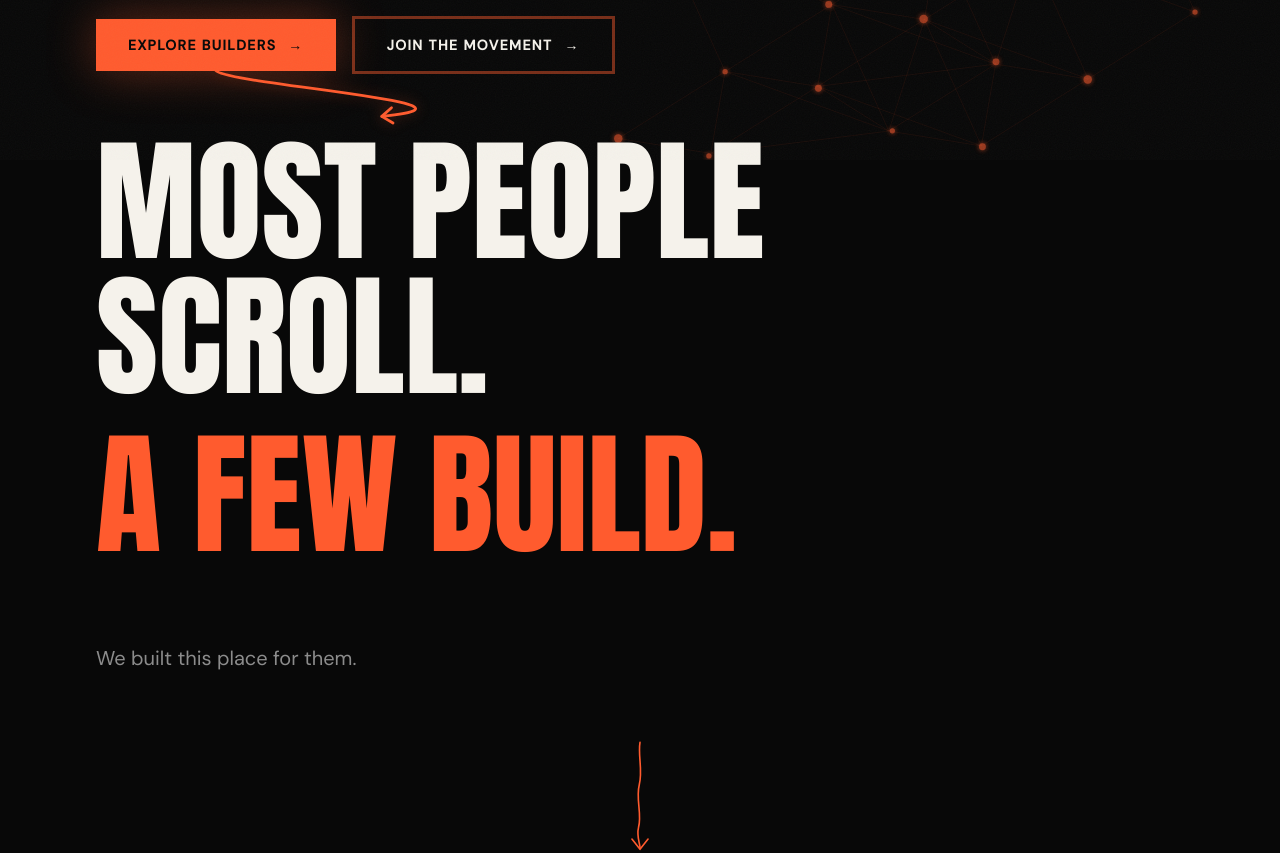
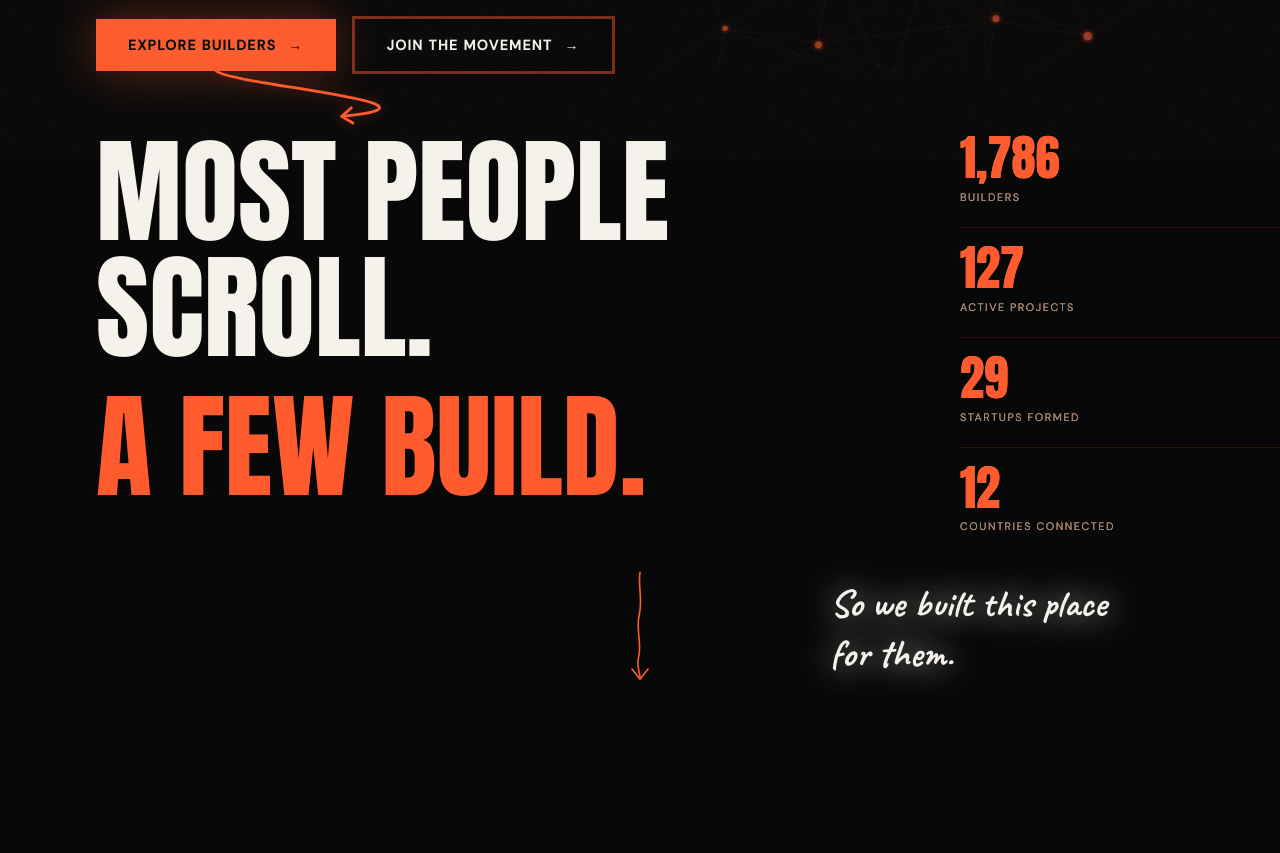
Before and after one commit to harshchaudhary0124-eng/TheGenzWay, a Next.js app in the folder frontend/: page / in a window 1280 px wide. Shown: the part 640-1493 px from the top of the page. Built offline with nearby package versions, Linux system fonts and the light colour scheme.

Commit message:
edited manifesto section

```diff
--- a/frontend/components/BuilderConstellation.tsx
+++ b/frontend/components/BuilderConstellation.tsx
@@ -17,8 +17,8 @@ const ACTIVITIES = [
   "A builder just got their first paying customer.",
   "A team just formed around an idea.",
   "The first user just signed up.",
-  "You haven't met your future co-founder yet.",
-  "You are not building alone.",
+  "Shreya just got her first 100 users.",
+  "A team of two just shipped their first product.",
 ];
 
 interface NodeData {
@@ -67,7 +67,7 @@ const ALL_EDGES: EdgeData[] = (() => {
   return edges;
 })();
 
-export default function BuilderConstellation() {
+export default function BuilderConstellation({ height }: { height?: number | null }) {
   const [count, setCount] = useState(38);
   const [active, setActive] = useState<ActiveEvent | null>(null);
   const countRef = useRef(38);
@@ -127,7 +127,7 @@ export default function BuilderConstellation() {
       animate={{ opacity: 1 }}
       transition={{ duration: 0.6, delay: 0.4 }}
       className="hidden md:block absolute right-0 pointer-events-none overflow-hidden"
-      style={{ width: "55%", zIndex: 1, top: "80px", height: "calc(100% - 80px)" }}
+      style={{ width: "55%", zIndex: 1, top: "80px", height: height != null ? height : "calc(100% - 80px)" }}
     >
       <svg
         viewBox={`0 0 ${VW} ${VH}`}
--- /dev/null
+++ b/frontend/components/BuilderStats.tsx
@@ -0,0 +1,173 @@
+"use client";
+
+import { useState, useEffect, useRef, useCallback } from "react";
+import { motion } from "motion/react";
+import { C, DISPLAY, SANS } from "@/lib/constants";
+
+const STATS = [
+  { id: 0, label: "BUILDERS", initial: 1786 },
+  { id: 1, label: "ACTIVE PROJECTS", initial: 127 },
+  { id: 2, label: "STARTUPS FORMED", initial: 29 },
+  { id: 3, label: "COUNTRIES CONNECTED", initial: 12 },
+] as const;
+
+function StatRow({
+  value,
+  label,
+  isGlowing,
+  reducedMotion,
+}: {
+  value: number;
+  label: string;
+  isGlowing: boolean;
+  reducedMotion: boolean;
+}) {
+  const [displayed, setDisplayed] = useState(value);
+  const fromRef = useRef(value);
+  const rafRef = useRef<number | null>(null);
+
+  useEffect(() => {
+    const from = fromRef.current;
+    if (from === value) return;
+
+    if (reducedMotion) {
+      setDisplayed(value);
+      fromRef.current = value;
+      return;
+    }
+
+    if (rafRef.current) cancelAnimationFrame(rafRef.current);
+    let start: number | null = null;
+    const duration = 700;
+
+    const step = (ts: number) => {
+      if (!start) start = ts;
+      const t = Math.min((ts - start) / duration, 1);
+      const eased = 1 - (1 - t) ** 3;
+      setDisplayed(Math.round(from + (value - from) * eased));
+      if (t < 1) {
+        rafRef.current = requestAnimationFrame(step);
+      } else {
+        fromRef.current = value;
+      }
+    };
+
+    rafRef.current = requestAnimationFrame(step);
+    return () => {
+      if (rafRef.current) cancelAnimationFrame(rafRef.current);
+    };
+  }, [value, reducedMotion]);
+
+  return (
+    <motion.div
+      animate={
+        isGlowing && !reducedMotion
+          ? { textShadow: `0 0 22px ${C.glow}` }
+          : { textShadow: "0 0 0px #FF8A3D" }
+      }
+      transition={{ duration: 0.4, ease: "easeOut" }}
+    >
+      <p
+        aria-live="polite"
+        aria-atomic="true"
+        style={{
+          ...DISPLAY,
+          fontSize: "clamp(2rem, 3.8vw, 3.2rem)",
+          color: C.orange,
+          lineHeight: 1,
+        }}
+      >
+        {displayed.toLocaleString()}
+      </p>
+      <p
+        style={{
+          ...SANS,
+          fontSize: "0.68rem",
+          letterSpacing: "0.14em",
+          color: C.muted,
+          marginTop: "0.35rem",
+        }}
+      >
+        {label}
+      </p>
+    </motion.div>
+  );
+}
+
+export default function BuilderStats() {
+  const [values, setValues] = useState<number[]>(() => STATS.map((s) => s.initial));
+  const [glowing, setGlowing] = useState<number | null>(null);
+  const [reducedMotion, setReducedMotion] = useState(false);
+  const containerRef = useRef<HTMLDivElement>(null);
+  const inViewRef = useRef(false);
+  const timerRef = useRef<ReturnType<typeof setTimeout> | null>(null);
+  const glowTimerRef = useRef<ReturnType<typeof setTimeout> | null>(null);
+
+  useEffect(() => {
+    const mq = window.matchMedia("(prefers-reduced-motion: reduce)");
+    setReducedMotion(mq.matches);
+    const handler = (e: MediaQueryListEvent) => setReducedMotion(e.matches);
+    mq.addEventListener("change", handler);
+    return () => mq.removeEventListener("change", handler);
+  }, []);
+
+  const scheduleNext = useCallback(() => {
+    if (timerRef.current) clearTimeout(timerRef.current);
+    const delay = 8000 + Math.random() * 12000;
+    timerRef.current = setTimeout(() => {
+      if (inViewRef.current) {
+        const idx = Math.floor(Math.random() * STATS.length);
+        const delta = Math.floor(Math.random() * 3) + 1;
+        setValues((prev) => prev.map((v, i) => (i === idx ? v + delta : v)));
+        setGlowing(idx);
+        if (glowTimerRef.current) clearTimeout(glowTimerRef.current);
+        glowTimerRef.current = setTimeout(() => setGlowing(null), 1200);
+      }
+      scheduleNext();
+    }, delay);
+  }, []);
+
+  useEffect(() => {
+    const el = containerRef.current;
+    const observer = new IntersectionObserver(
+      ([entry]) => {
+        inViewRef.current = entry.isIntersecting;
+      },
+      { threshold: 0.1 }
+    );
+    if (el) observer.observe(el);
+    scheduleNext();
+    return () => {
+      if (timerRef.current) clearTimeout(timerRef.current);
+      if (glowTimerRef.current) clearTimeout(glowTimerRef.current);
+      if (el) observer.unobserve(el);
+    };
+  }, [scheduleNext]);
+
+  return (
+    <div
+      ref={containerRef}
+      style={{ display: "flex", flexDirection: "column", gap: "1.4rem" }}
+    >
+      {STATS.map((stat, i) => (
+        <div key={stat.id}>
+          {i > 0 && (
+            <div
+              style={{
+                height: "1px",
+                background: `${C.orange}28`,
+                marginBottom: "1rem",
+              }}
+            />
+          )}
+          <StatRow
+            value={values[i]}
+            label={stat.label}
+            isGlowing={glowing === i}
+            reducedMotion={reducedMotion}
+          />
+        </div>
+      ))}
+    </div>
+  );
+}
--- a/frontend/components/Hero.tsx
+++ b/frontend/components/Hero.tsx
@@ -8,8 +8,10 @@ import BuilderConstellation from "@/components/BuilderConstellation";
 export default function Hero() {
   const [ready, setReady] = useState(false);
   const [arrowPath, setArrowPath] = useState<{ d: string; head: string } | null>(null);
+  const [constellationHeight, setConstellationHeight] = useState<number | null>(null);
   const sectionRef = useRef<HTMLElement>(null);
   const ctaRef = useRef<HTMLAnchorElement>(null);
+  const ctaRowRef = useRef<HTMLDivElement>(null);
 
   useEffect(() => {
     const t = setTimeout(() => setReady(true), 80);
@@ -85,13 +87,34 @@ export default function Hero() {
     };
   }, [ready]);
 
+  // Clamp constellation height to the bottom of the CTA button row
+  useEffect(() => {
+    if (!ready) return;
+    function calcConstellHeight() {
+      const section = sectionRef.current;
+      const row = ctaRowRef.current;
+      if (!section || !row) return;
+      const sr = section.getBoundingClientRect();
+      const rr = row.getBoundingClientRect();
+      // constellation top is 80px below section top; end at button row bottom
+      const h = rr.bottom - sr.top - 80;
+      if (h > 0) setConstellationHeight(h);
+    }
+    const t = setTimeout(calcConstellHeight, 1800);
+    window.addEventListener("resize", calcConstellHeight);
+    return () => {
+      clearTimeout(t);
+      window.removeEventListener("resize", calcConstellHeight);
+    };
+  }, [ready]);
+
   return (
     <section
       ref={sectionRef}
       className="relative min-h-screen flex flex-col justify-center items-start"
       style={{ zIndex: 0 }}
     >
-      <BuilderConstellation />
+      <BuilderConstellation height={constellationHeight} />
       <div
         className="relative z-10 w-full px-6 md:px-16 lg:px-24"
         style={{ marginTop: "-6vh" }}
@@ -153,6 +176,7 @@ export default function Hero() {
           </motion.div>
 
           <motion.div
+            ref={ctaRowRef}
             initial={{ opacity: 0, y: 16 }}
             animate={ready ? { opacity: 1, y: 0 } : {}}
             transition={{ duration: 0.65, delay: 1.1 }}
--- a/frontend/components/Manifesto.tsx
+++ b/frontend/components/Manifesto.tsx
@@ -3,7 +3,8 @@
 import { motion } from "motion/react";
 import { useReveal } from "@/hooks/useReveal";
 import DrawArrow from "@/components/ui/DrawArrow";
-import { C, DISPLAY, SANS } from "@/lib/constants";
+import BuilderStats from "@/components/BuilderStats";
+import { C, DISPLAY, SCRIPT } from "@/lib/constants";
 
 export default function Manifesto() {
   const { ref, inView } = useReveal({ amount: 0.25 });
@@ -14,14 +15,15 @@ export default function Manifesto() {
       className="min-h-screen flex flex-col justify-start relative overflow-hidden"
       style={{ marginTop: "-3vw", paddingTop: "1vw" }}
     >
-      <div className="px-6 md:px-16 lg:px-24 max-w-screen-xl mx-auto w-full">
+      {/* relative so the absolutely-positioned stats panel has an anchor */}
+      <div className="px-6 md:px-16 lg:px-24 max-w-screen-xl mx-auto w-full relative">
         <div>
           <p
             id="most-people-heading"
             className="leading-none uppercase"
             style={{
               ...DISPLAY,
-              fontSize: "clamp(2.8rem, 10.5vw, 11.5rem)",
+              fontSize: "clamp(2.8rem, 9vw, 10rem)",
               color: C.cream,
             }}
           >
@@ -31,7 +33,7 @@ export default function Manifesto() {
             className="leading-none uppercase"
             style={{
               ...DISPLAY,
-              fontSize: "clamp(2.8rem, 10.5vw, 11.5rem)",
+              fontSize: "clamp(2.8rem, 9vw, 10rem)",
               color: C.cream,
             }}
           >
@@ -49,7 +51,7 @@ export default function Manifesto() {
             className="leading-none uppercase"
             style={{
               ...DISPLAY,
-              fontSize: "clamp(2.8rem, 10.5vw, 11.5rem)",
+              fontSize: "clamp(2.8rem, 9vw, 10rem)",
               color: C.orange,
             }}
           >
@@ -57,15 +59,38 @@ export default function Manifesto() {
           </p>
         </motion.div>
 
-        <motion.p
-          initial={{ opacity: 0, y: 24 }}
-          animate={inView ? { opacity: 1, y: 0 } : {}}
-          transition={{ duration: 0.8, delay: 1.3 }}
-          className="mt-14 md:mt-20 text-base md:text-xl max-w-xs"
-          style={{ color: C.muted, ...SANS, lineHeight: 1.6 }}
+        {/*
+          Desktop (lg+): absolute, right-aligned, vertically centered in the text block.
+          Mobile/tablet: normal flow, spaced below the text.
+        */}
+        <motion.div
+          initial={{ opacity: 0 }}
+          animate={inView ? { opacity: 1 } : {}}
+          transition={{ duration: 0.9, delay: 1.6 }}
+          className="
+            mt-16
+            lg:mt-0
+            lg:absolute lg:top-0
+            lg:right-0
+            lg:w-72 xl:w-80
+          "
         >
-          We built this place for them.
-        </motion.p>
+          <BuilderStats />
+          <p
+            className="lg:-translate-x-[130px]"
+            style={{
+              ...SCRIPT,
+              fontSize: "clamp(1.9rem, 3vw, 2.6rem)",
+              fontWeight: 700,
+              color: C.cream,
+              lineHeight: 1.3,
+              marginTop: "2.75rem",
+              textShadow: `0 0 32px rgba(248, 247, 247, 0.8)`,
+            }}
+          >
+            So we built this place for them.
+          </p>
+        </motion.div>
       </div>
 
       <div className="flex justify-center mt-16">
```
